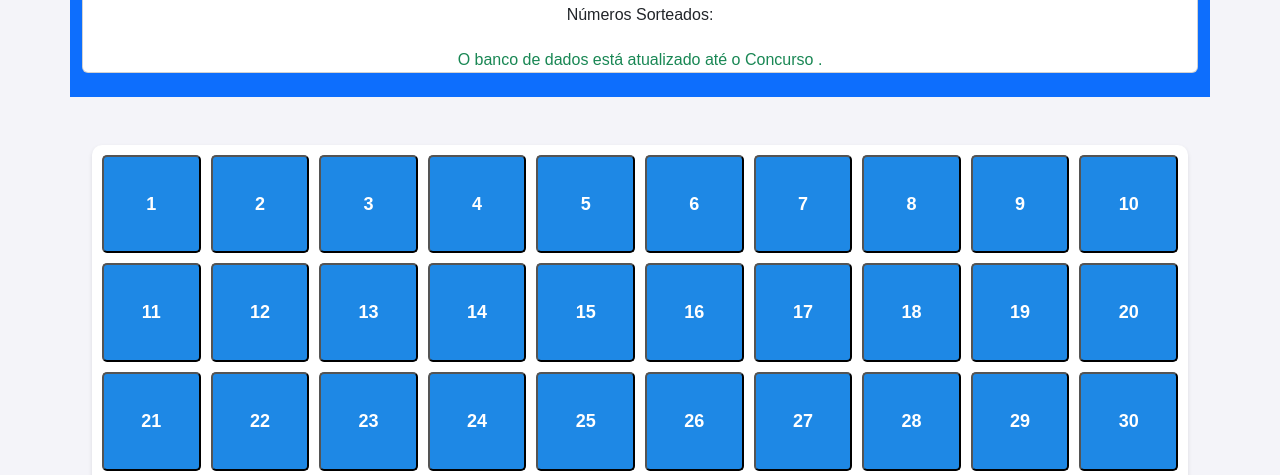
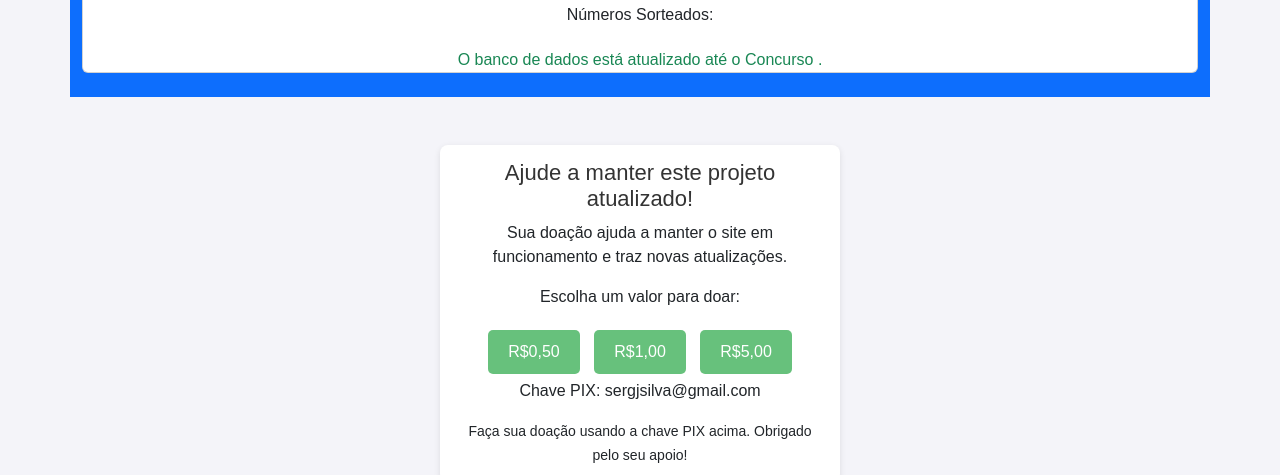
Before and after one commit to sj-silva/mega-coocorrencias, a plain HTML site: page index.html in a window 1280 px wide. Shown: the part 317-792 px from the top of the page. Drawn offline with nearby package versions, Linux system fonts and the light colour scheme; no server answers.

Commit message:
adding pix

```diff
--- a/index.html
+++ b/index.html
@@ -65,6 +65,26 @@
     </header>
 
     <main class="container mt-5">
+      <!-- Seção de Doação -->
+      <div class="donation-section">
+        <h2>Ajude a manter este projeto atualizado!</h2>
+        <p>
+          Sua doação ajuda a manter o site em funcionamento e traz novas
+          atualizações.
+        </p>
+        <p>Escolha um valor para doar:</p>
+
+        <button class="donation-button" disabled>R$0,50</button>
+        <button class="donation-button" disabled>R$1,00</button>
+        <button class="donation-button" disabled>R$5,00</button>
+
+        <p>Chave PIX: <span id="pix-key">sergjsilva@gmail.com</span></p>
+        <small
+          >Faça sua doação usando a chave PIX acima. Obrigado pelo seu
+          apoio!</small
+        >
+      </div>
+
       <!-- Number Board Section -->
       <section class="number-board-container text-center">
         <div id="board" class="number-board"></div>
--- a/style.css
+++ b/style.css
@@ -15,24 +15,21 @@ h1 {
 /* Board de Números */
 .number-board {
   display: grid;
-  grid-template-columns: repeat(
-    10,
-    minmax(0, 1fr)
-  ); /* Sempre 10 colunas com ajuste automático */
+  grid-template-columns: repeat(10, minmax(0, 1fr));
   gap: 10px;
-  max-width: calc(100% - 20px); /* Garante que não ultrapasse a tela */
-  margin: 20px auto; /* Centralizado */
+  max-width: calc(100% - 20px);
+  margin: 20px auto;
   padding: 10px;
   box-shadow: 0 2px 4px rgba(0, 0, 0, 0.1);
   background-color: #fff;
   border-radius: 10px;
-  overflow-x: auto; /* Habilita rolagem horizontal */
+  overflow-x: auto;
 }
 
 /* Estilo dos Números */
 .number {
-  width: 100%; /* Ajusta automaticamente para caber nas colunas */
-  aspect-ratio: 1; /* Quadrado */
+  width: 100%;
+  aspect-ratio: 1;
   background-color: #1e88e5;
   color: white;
   display: flex;
@@ -61,6 +58,37 @@ h1 {
   color: #555;
 }
 
+/* Seção de Doação */
+.donation-section {
+  margin: 30px auto;
+  padding: 15px;
+  background-color: #ffffff;
+  box-shadow: 0 2px 6px rgba(0, 0, 0, 0.1);
+  border-radius: 8px;
+  max-width: 400px;
+}
+
+.donation-section h2 {
+  color: #333;
+  font-size: 22px;
+}
+
+.donation-button {
+  background-color: #28a745;
+  color: white;
+  border: none;
+  padding: 10px 20px;
+  margin: 5px;
+  border-radius: 5px;
+  font-size: 16px;
+  cursor: not-allowed; /* Cursor desabilitado */
+  opacity: 0.7; /* Visual mais suave */
+}
+
+.donation-button:hover {
+  background-color: #28a745;
+  opacity: 1;
+}
 /* Ajuste para Telas Pequenas */
 @media (max-width: 768px) {
   .number-board {
```
